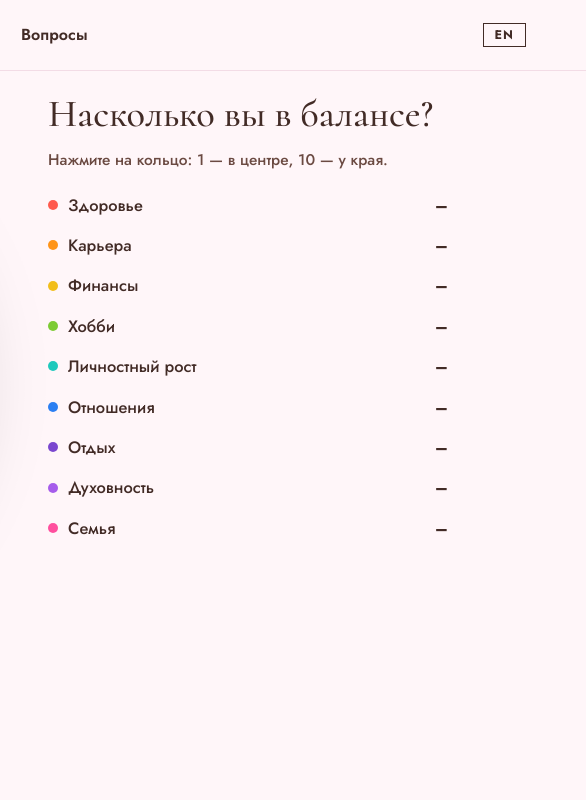
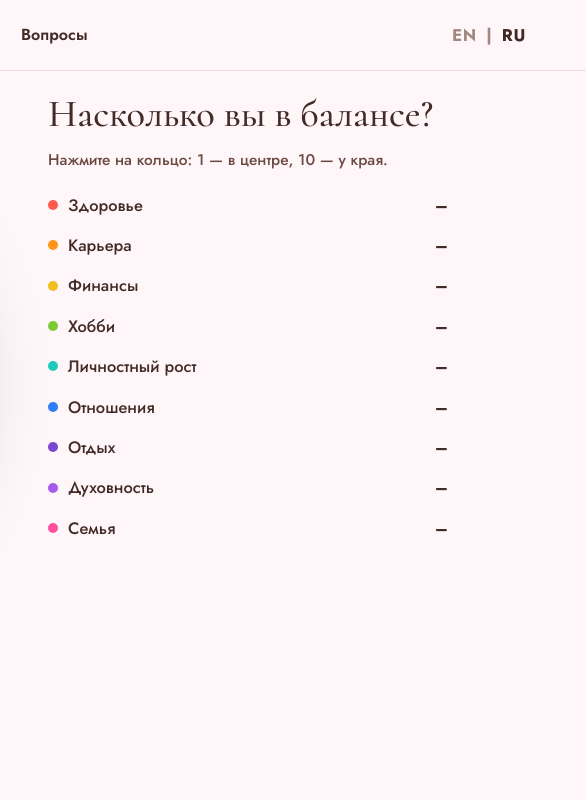
Before and after one commit to popovaanastasia0416-bit/365plan-ru, a plain HTML site: page index.html in a window 1280 px wide. Shown: the top 800 px of the page, 694-1280 px from the left. Drawn offline with nearby package versions, Linux system fonts and the light colour scheme; a web font is replaced by a local one.

Commit message:
Language switch: EN | RU without frame
Co-Authored-By: Claude Sonnet 5.5 <noreply@anthropic.com>

```diff
--- a/index.html
+++ b/index.html
@@ -347,7 +347,7 @@ dialog#look .x{position:absolute;right:12px;top:6px;border:0;background:none;fon
 @media (max-width:480px){.rp-weeks{grid-template-columns:1fr}}
 .lang{justify-self:end;font-family:'Jost',Arial,sans-serif;font-size:12.5px;font-weight:700;letter-spacing:.08em;text-decoration:none;color:var(--ink);border:1.5px solid var(--ink);border-radius:0;padding:5px 11px;line-height:1}
 .lang:hover{background:var(--ink);color:#fff}
-@media (max-width:520px){.header-in{gap:10px}.nav{gap:14px}.nav a{font-size:15px;white-space:nowrap}.logo-word{display:none}.lang{padding:4px 8px;font-size:11px}}
+@media (max-width:520px){.header-in{gap:10px}.nav{gap:14px}.nav a{font-size:15px;white-space:nowrap}.logo-word{display:none}.lang{padding:0;font-size:15px !important}}
 
 /* ===== fonts: Unbounded (headings) + Jost (text) ===== */
 body{font-size:17px}
@@ -550,6 +550,14 @@ footer .ft{padding-bottom:56px}
 .rp-bar{height:12px;align-items:stretch;line-height:0;background:transparent !important;overflow:visible !important;margin:0 0 16px}
 .rp-bar i{display:block;flex:1;height:12px;box-sizing:border-box;background:transparent;border:2px solid #422B26;box-shadow:none}
 .rp-bar i.on{background:#422B26}
+
+/* language switch EN | RU */
+.lang{display:inline-flex;align-items:center;gap:9px;cursor:default;border:0 !important;padding:0 !important;font-size:17px !important;letter-spacing:.04em}
+.lang:hover{background:transparent !important;color:var(--ink) !important}
+.lang b{font-weight:700;color:var(--ink)}
+.lang i{font-style:normal;color:var(--ink-3)}
+.lang a{color:var(--ink-3);text-decoration:none;font-weight:700}
+.lang a:hover{color:var(--acc-dark)}
 </style>
 </head>
 <body>
@@ -557,7 +565,7 @@ footer .ft{padding-bottom:56px}
 <header class="header"><div class="header-in">
   <a class="logo" href="index.html" aria-label="my365plan — главная"><img class="logo-icon" src="img/logo-icon.png" alt=""><img class="logo-word" src="img/logo-word.png" alt="my365plan"></a>
   <nav class="nav"><a href="planners.html#planners">Планеры</a><a href="index.html#articles">Блог</a><a href="planners.html#qa">Вопросы</a></nav>
-  <a class="lang" href="https://my365plan.com/" hreflang="en" lang="en" title="English version">EN</a>
+  <span class="lang"><a href="https://my365plan.com/" hreflang="en" lang="en" title="English version">EN</a><i>|</i><b>RU</b></span>
 </div></header>
 
 <div class="container">
```
Also changed, not shown: planners.html (+10 -2 lines).
